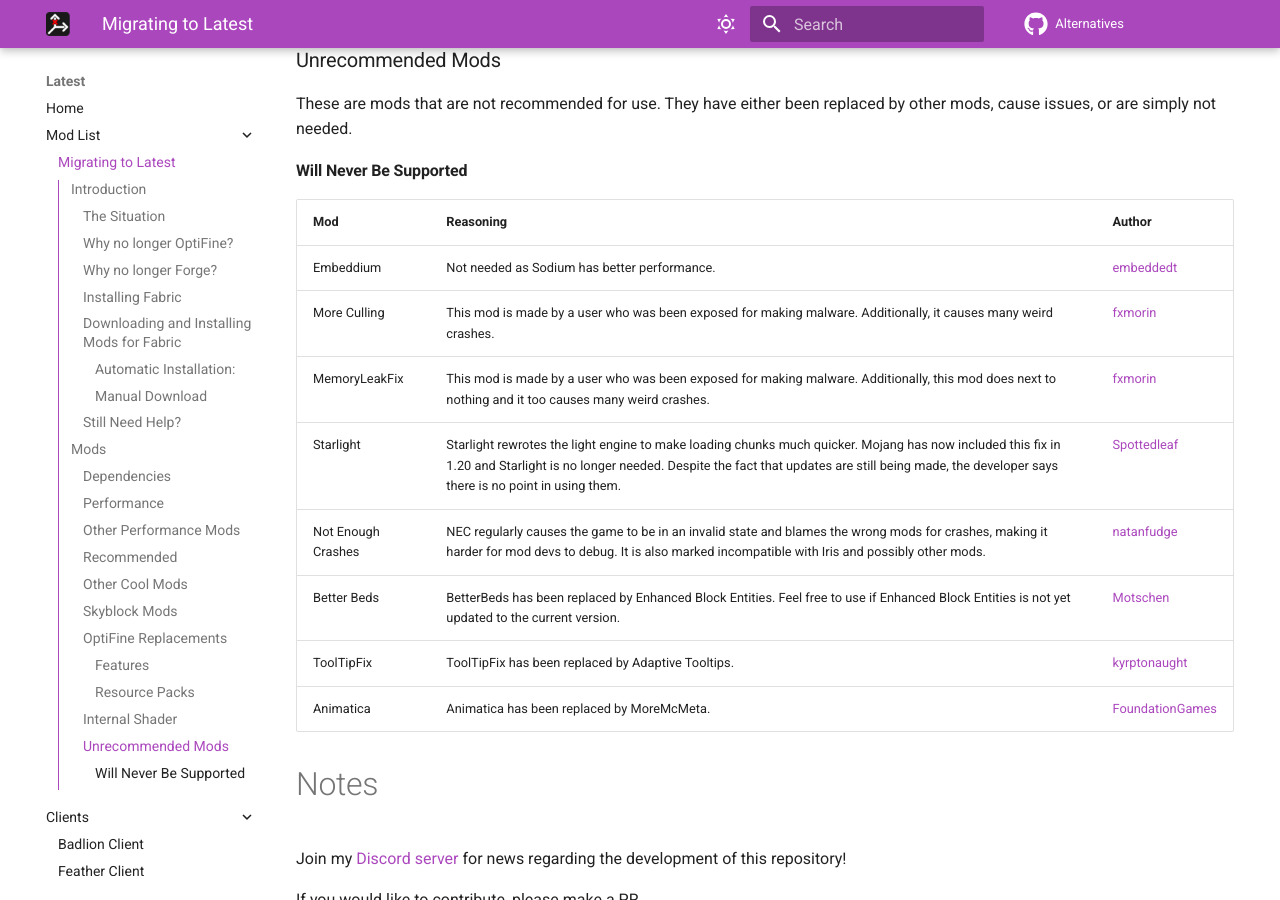
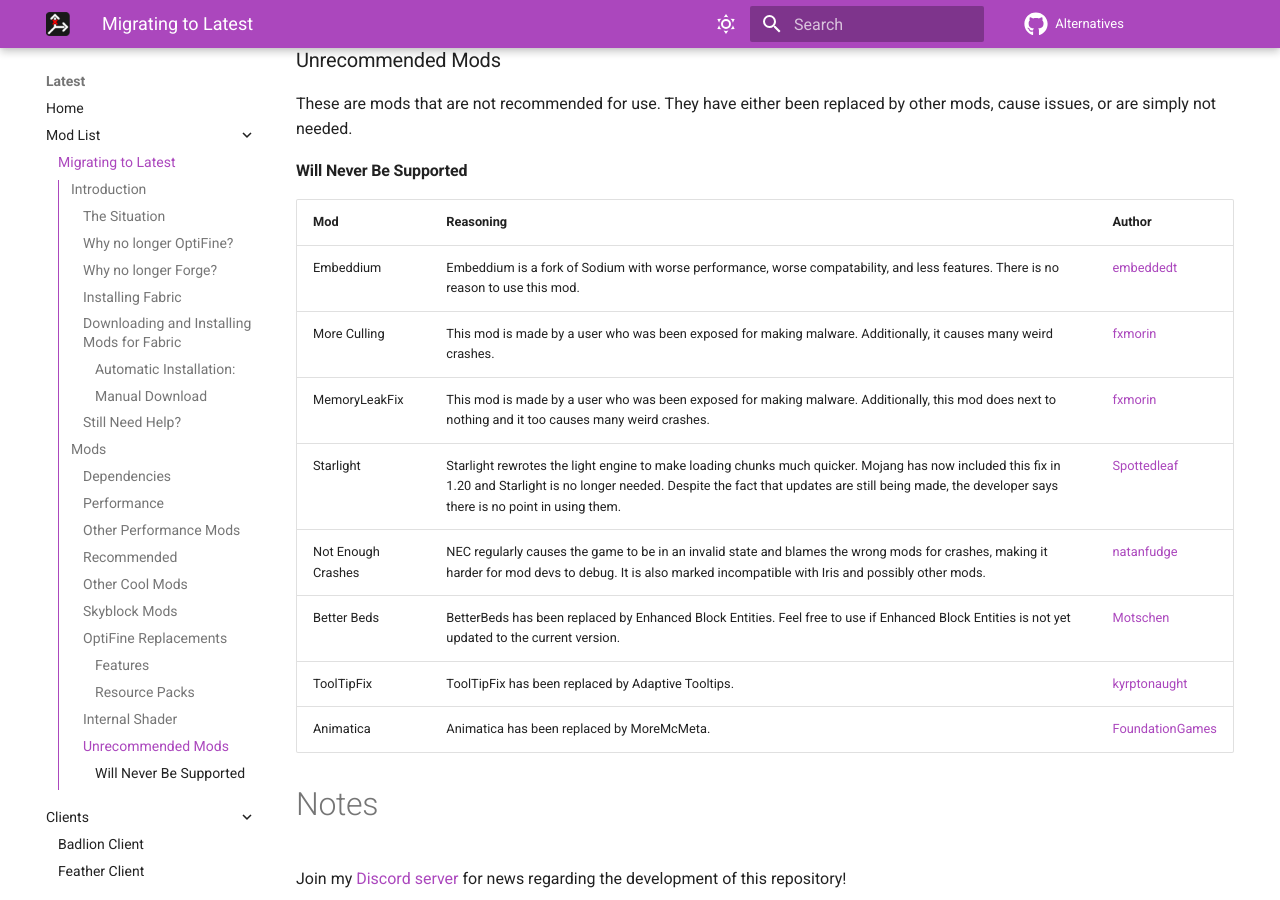
Before and after one commit to MicrocontrollersDev/Alternatives, an MkDocs documentation site: the page built from docs/latest/migrating.md, in a window 1280 px wide and 900 px high, scrolled down 15348 px. Built offline with MkDocs 1.6.1 and Material for MkDocs 9.7.7, drawn with Linux system fonts in a browser that asks for light colours; comment, search, counter and statistics services are not loaded.

Commit message:
update embeddium reasoning

```diff
--- a/docs/latest/migrating.md
+++ b/docs/latest/migrating.md
@@ -282,7 +282,7 @@
 
 | Mod | Reasoning | Author |
 | --- | --- | --- |
-| Embeddium | Not needed as Sodium has better performance. | [embeddedt](https://github.com/embeddedt) |
+| Embeddium | Embeddium is a fork of Sodium with worse performance, worse compatability, and less features. There is no reason to use this mod. | [embeddedt](https://github.com/embeddedt) |
 | More Culling | This mod is made by a user who was been exposed for making malware. Additionally, it causes many weird crashes. | [fxmorin](https://github.com/fxmorin) |
 | MemoryLeakFix | This mod is made by a user who was been exposed for making malware. Additionally, this mod does next to nothing and it too causes many weird crashes. | [fxmorin](https://github.com/fxmorin) |
 | Starlight | Starlight rewrotes the light engine to make loading chunks much quicker. Mojang has now included this fix in 1.20 and Starlight is no longer needed. Despite the fact that updates are still being made, the developer says there is no point in using them. | [Spottedleaf](https://github.com/Spottedleaf) |
```
